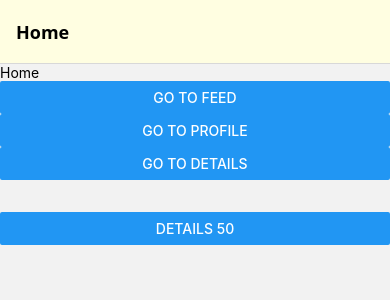
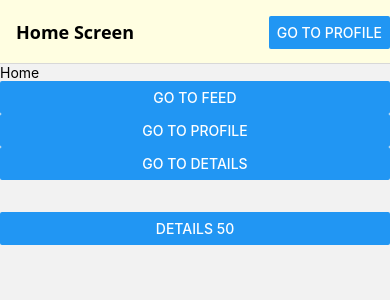
Before and after one commit to rafiferdos/rn-navigation, a React Native app: screen /Home in a window 390 px wide. Shown: the top 300 px of the page. Built offline with nearby package versions, Linux system fonts and the light colour scheme.

Commit message:
feat: Add Home and Details screens with navigation buttons and dynamic headers.

```diff
--- a/app/screens/Details.tsx
+++ b/app/screens/Details.tsx
@@ -1,8 +1,13 @@
 import { View, Text, Button } from 'react-native'
-import React from 'react'
+import React, { useLayoutEffect } from 'react'
 import { TDetailsPageProps } from '../navigation/RootStack'
 
 const Details = ({navigation, route} : TDetailsPageProps) => {
+    useLayoutEffect(()=> {
+        navigation.setOptions({
+            title: `details of ${route.params.itemId}`
+        })
+    })
     const {itemId} = route.params
 
   return (
--- a/app/screens/Home.tsx
+++ b/app/screens/Home.tsx
@@ -1,9 +1,17 @@
 import { View, Text, Button } from 'react-native'
-import React from 'react'
+import React, { useLayoutEffect } from 'react'
 import { useNavigation } from '@react-navigation/native'
 import { THomePageProps } from '../navigation/RootStack'
 
 const Home = ({ navigation }: THomePageProps) => {
+    useLayoutEffect(()=> {
+        navigation.setOptions({
+            title: 'Home Screen',
+            headerRight: () => (
+                <Button title="Go to Profile" onPress={() => navigation.push("Profile")} />
+            )
+        })
+    })
     return (
         <View>
             <Text>Home</Text>
```
